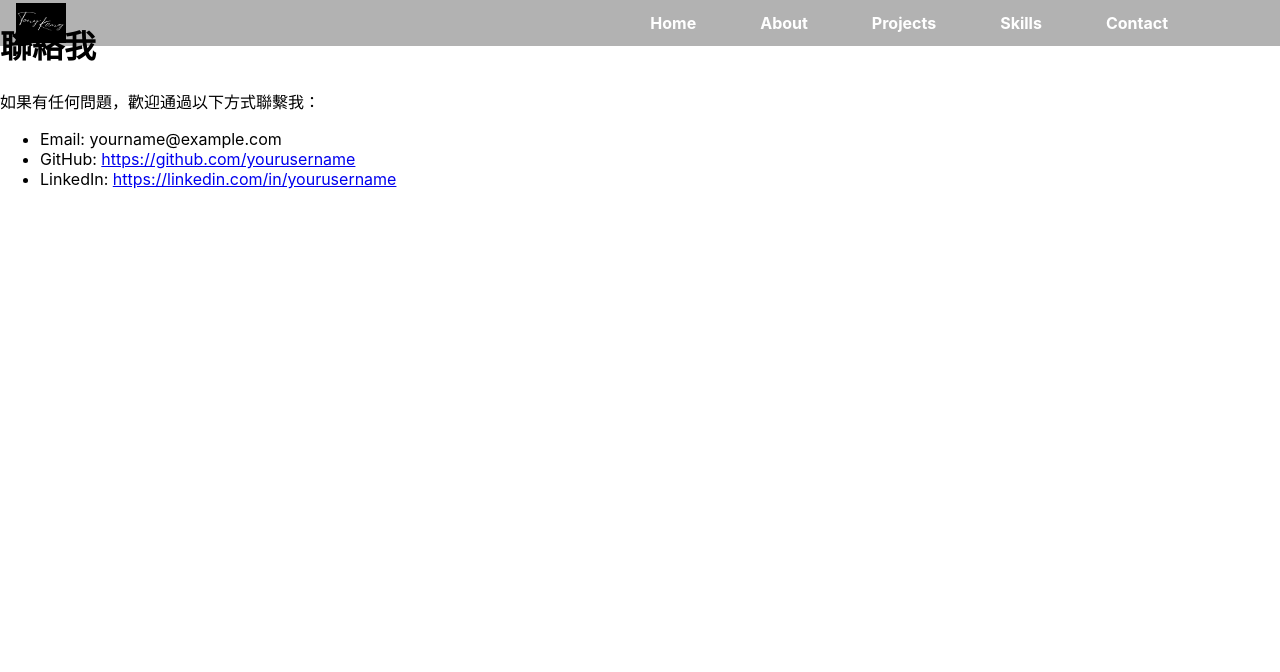
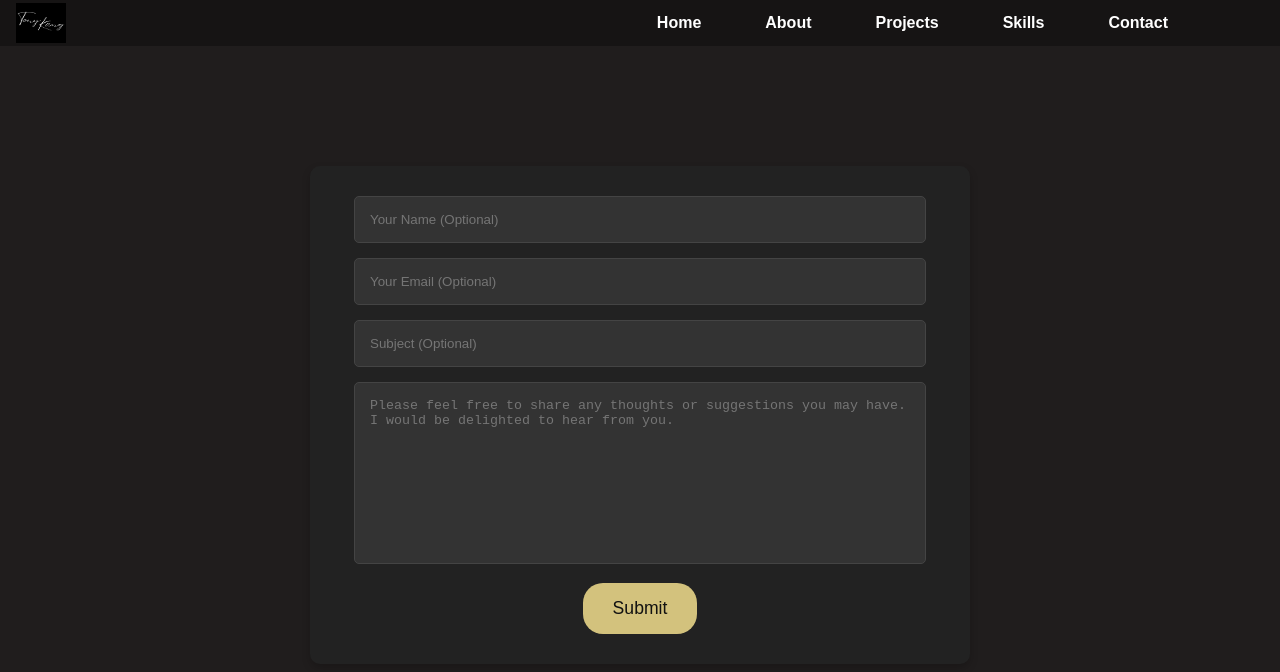
Before and after one commit to Ynot1996/personal-website, a React (Create React App) app: page /contact in a window 1280 px wide. Shown: the top 672 px of the page. Built offline with nearby package versions, Linux system fonts and the light colour scheme.

Commit message:
contact section

```diff
--- a/src/pages/Contact.js
+++ b/src/pages/Contact.js
@@ -1,15 +1,70 @@
-import React from 'react';
+import React, { useState } from 'react';
+import '../styles/Contact.css';
 
 const Contact = () => {
+  const [formData, setFormData] = useState({
+    name: '',
+    email: '',
+    subject: '',
+    message: '',
+  });
+  const [successMessage, setSuccessMessage] = useState('');
+
+  const handleChange = (e) => {
+    const { name, value } = e.target;
+    setFormData({ ...formData, [name]: value });
+  };
+
+  const handleSubmit = (e) => {
+    e.preventDefault();
+    if (!formData.message.trim()) {
+      alert('留言內容不能為空！');
+      return;
+    }
+    // 模擬提交成功
+    setSuccessMessage('感謝您的留言！我們已收到您的訊息。');
+    setFormData({
+      name: '',
+      email: '',
+      subject: '',
+      message: '',
+    });
+  };
+
   return (
-    <div>
-      <h1>聯絡我</h1>
-      <p>如果有任何問題，歡迎通過以下方式聯繫我：</p>
-      <ul>
-        <li>Email: yourname@example.com</li>
-        <li>GitHub: <a href="https://github.com/yourusername" target="_blank" rel="noopener noreferrer">https://github.com/yourusername</a></li>
-        <li>LinkedIn: <a href="https://linkedin.com/in/yourusername" target="_blank" rel="noopener noreferrer">https://linkedin.com/in/yourusername</a></li>
-      </ul>
+    <div className="contact-container">
+      <form className="contact-form" onSubmit={handleSubmit}>
+        <input
+          type="text"
+          name="name"
+          placeholder="Your Name (Optional)"
+          value={formData.name}
+          onChange={handleChange}
+        />
+        <input
+          type="email"
+          name="email"
+          placeholder="Your Email (Optional)"
+          value={formData.email}
+          onChange={handleChange}
+        />
+        <input
+          type="text"
+          name="subject"
+          placeholder="Subject (Optional)"
+          value={formData.subject}
+          onChange={handleChange}
+        />
+        <textarea
+          name="message"
+          placeholder="Please feel free to share any thoughts or suggestions you may have. I would be delighted to hear from you."
+          value={formData.message}
+          onChange={handleChange}
+          required
+        ></textarea>
+        <button type="submit" className="contact-submit">Submit</button>
+      </form>
+      {successMessage && <p className="success-message">{successMessage}</p>}
     </div>
   );
 };
--- /dev/null
+++ b/src/styles/Contact.css
@@ -0,0 +1,71 @@
+body {
+    margin: 0;
+    font-family: 'Arial', sans-serif;
+    background-color: #201d1d;
+    color: #fff;
+}
+
+.contact-container {
+    display: flex;
+    justify-content: center;
+    align-items: center;
+    height: 100vh;
+    padding: 15px;
+}
+
+.contact-form {
+    background-color: #222;
+    padding: 30px;
+    border-radius: 10px;
+    width: 100%;
+    max-width: 600px;
+    text-align: center;
+    box-shadow: 0 4px 8px rgba(0, 0, 0, 0.2);
+}
+
+.contact-form input,
+.contact-form textarea {
+    width: 90%;
+    margin-bottom: 15px;
+    padding: 15px;
+    border: 1px solid #444;
+    border-radius: 5px;
+    background-color: #333;
+    color: #fff;
+    transition: border-color 0.3s ease, box-shadow 0.3s ease;
+}
+
+.contact-form input:focus,
+.contact-form textarea:focus {
+    border-color: #d3c27d;
+    box-shadow: 0 0 5px rgba(211, 194, 125, 0.5);
+    outline: none;
+}
+
+.contact-form textarea {
+    resize: none;
+    height: 150px;
+}
+
+.contact-submit {
+    background-color: #d3c27d;
+    color: #111;
+    font-size: 1.1em;
+    padding: 15px 30px;
+    border: none;
+    border-radius: 20px;
+    cursor: pointer;
+    transition: background-color 0.3s ease, transform 0.3s ease;
+}
+
+.contact-submit:hover {
+    background-color: #bfa05a;
+    transform: translateY(-2px);
+}
+
+.success-message {
+    margin-top: 20px;
+    color: #d3c27d;
+    font-size: 1.2em;
+    text-align: center;
+}
```
